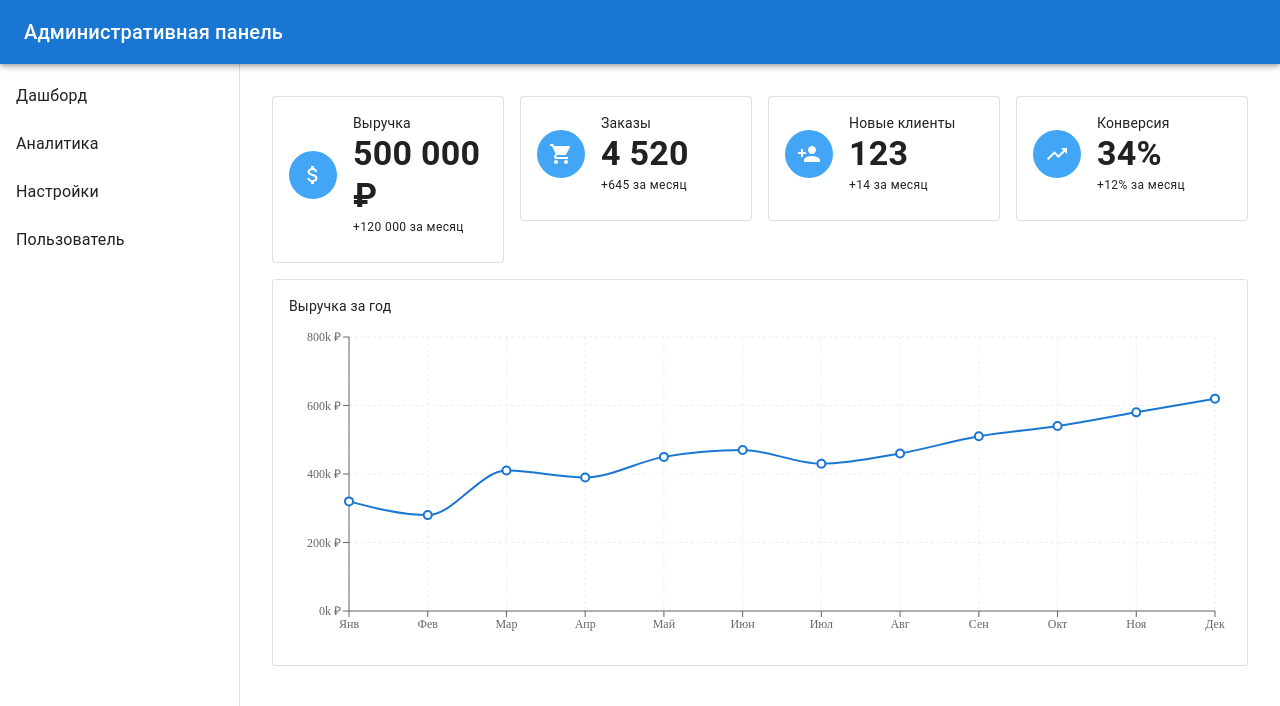
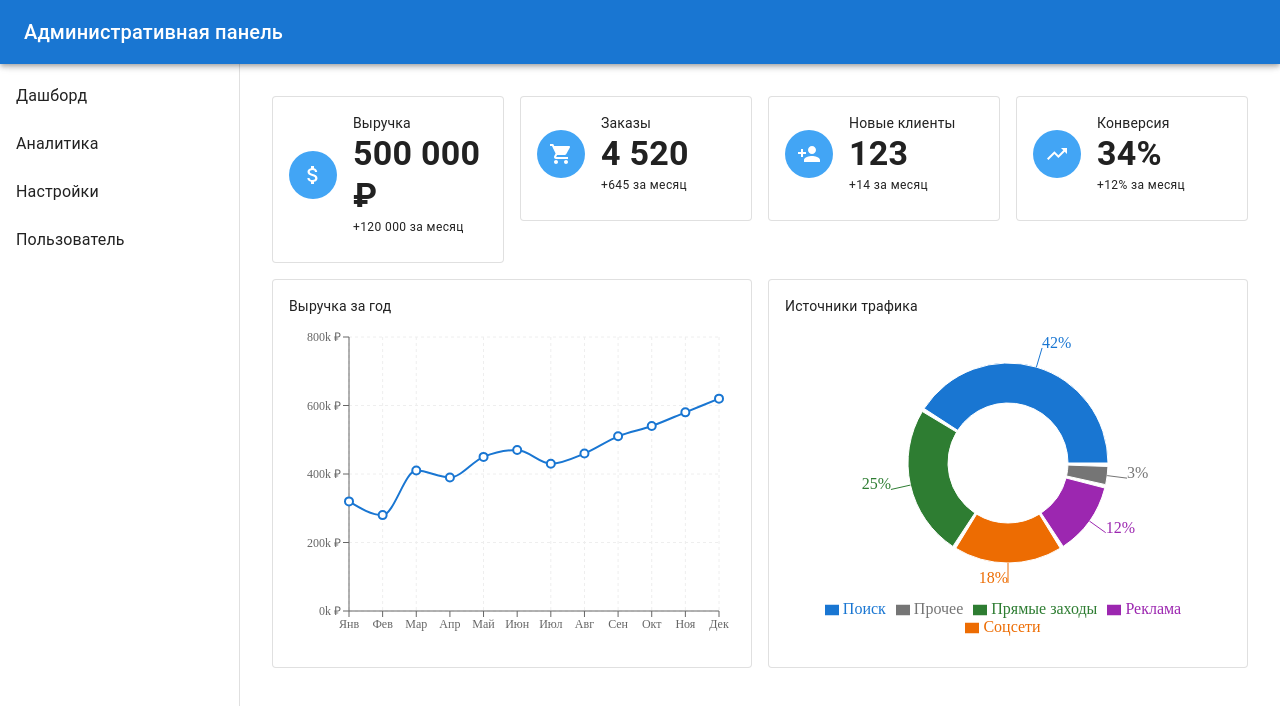
Before and after one commit to veliKerril/crm-admin, a React (Vite) app: page / in a window 1280 px wide. Shown: the top 706 px of the page. Built offline with nearby package versions, Linux system fonts and the light colour scheme.

Commit message:
dashboard: add traffic sources chart, extract mocks

```diff
--- /dev/null
+++ b/src/mocks/dashboard.js
@@ -0,0 +1,62 @@
+import AttachMoneyIcon from '@mui/icons-material/AttachMoney'
+import ShoppingCartIcon from '@mui/icons-material/ShoppingCart'
+import PersonAddIcon from '@mui/icons-material/PersonAdd'
+import TrendingUpIcon from '@mui/icons-material/TrendingUp'
+
+export const metricsData = [
+  {
+    id: 1,
+    title: 'Выручка',
+    value: 500000,
+    change: '+120 000 за месяц',
+    icon: AttachMoneyIcon,
+    format: (v) => `${v.toLocaleString('ru-RU')} ₽`,
+  },
+  {
+    id: 2,
+    title: 'Заказы',
+    value: 4520,
+    change: '+645 за месяц',
+    icon: ShoppingCartIcon,
+    format: (v) => v.toLocaleString('ru-RU'),
+  },
+  {
+    id: 3,
+    title: 'Новые клиенты',
+    value: 123,
+    change: '+14 за месяц',
+    icon: PersonAddIcon,
+    format: (v) => v.toLocaleString('ru-RU'),
+  },
+  {
+    id: 4,
+    title: 'Конверсия',
+    value: 34,
+    change: '+12% за месяц',
+    icon: TrendingUpIcon,
+    format: (v) => `${v}%`,
+  },
+]
+
+export const revenueData = [
+  { month: 'Янв', revenue: 320000 },
+  { month: 'Фев', revenue: 280000 },
+  { month: 'Мар', revenue: 410000 },
+  { month: 'Апр', revenue: 390000 },
+  { month: 'Май', revenue: 450000 },
+  { month: 'Июн', revenue: 470000 },
+  { month: 'Июл', revenue: 430000 },
+  { month: 'Авг', revenue: 460000 },
+  { month: 'Сен', revenue: 510000 },
+  { month: 'Окт', revenue: 540000 },
+  { month: 'Ноя', revenue: 580000 },
+  { month: 'Дек', revenue: 620000 },
+]
+
+export const trafficSourcesData = [
+  { name: 'Поиск', value: 42 },
+  { name: 'Прямые заходы', value: 25 },
+  { name: 'Соцсети', value: 18 },
+  { name: 'Реклама', value: 12 },
+  { name: 'Прочее', value: 3 },
+]
--- /dev/null
+++ b/src/mocks/index.js
@@ -0,0 +1 @@
+export * from './dashboard'
--- a/src/pages/Dashboard.jsx
+++ b/src/pages/Dashboard.jsx
@@ -1,52 +1,15 @@
 import Grid from '@mui/material/Grid'
-import AttachMoneyIcon from '@mui/icons-material/AttachMoney'
-import ShoppingCartIcon from '@mui/icons-material/ShoppingCart'
-import PersonAddIcon from '@mui/icons-material/PersonAdd'
-import TrendingUpIcon from '@mui/icons-material/TrendingUp'
+import Box from '@mui/material/Box'
 import { MetricCard } from './MetricCard'
-import Box from '@mui/material/Box'
 import { RevenueChart } from './RevenueChart'
-
-const mockData = [
-  {
-    id: 1,
-    title: 'Выручка',
-    value: 500000,
-    change: '+120 000 за месяц',
-    icon: AttachMoneyIcon,
-    format: (v) => `${v.toLocaleString('ru-RU')} ₽`,
-  },
-  {
-    id: 2,
-    title: 'Заказы',
-    value: 4520,
-    change: '+645 за месяц',
-    icon: ShoppingCartIcon,
-    format: (v) => v.toLocaleString('ru-RU'),
-  },
-  {
-    id: 3,
-    title: 'Новые клиенты',
-    value: 123,
-    change: '+14 за месяц',
-    icon: PersonAddIcon,
-    format: (v) => v.toLocaleString('ru-RU'),
-  },
-  {
-    id: 4,
-    title: 'Конверсия',
-    value: 34,
-    change: '+12% за месяц',
-    icon: TrendingUpIcon,
-    format: (v) => `${v}%`,
-  },
-]
+import { TrafficSourcesChart } from './TrafficSourcesChart'
+import { metricsData } from '../mocks'
 
 export function Dashboard() {
   return (
     <Box sx={{ display: 'flex', flexDirection: 'column', gap: 2 }}>
       <Grid container spacing={2}>
-        {mockData.map(({ id, title, value, change, icon, format }) => (
+        {metricsData.map(({ id, title, value, change, icon, format }) => (
           <Grid key={id} size={{ xs: 12, sm: 6, md: 4, lg: 3 }}>
             <MetricCard
               title={title}
@@ -58,7 +21,14 @@ export function Dashboard() {
         ))}
       </Grid>
 
-      <RevenueChart />
+      <Grid container spacing={2}>
+        <Grid size={{ xs: 12, md: 6 }}>
+          <RevenueChart />
+        </Grid>
+        <Grid size={{ xs: 12, md: 6 }}>
+          <TrafficSourcesChart />
+        </Grid>
+      </Grid>
     </Box>
   )
 }
--- a/src/pages/RevenueChart.jsx
+++ b/src/pages/RevenueChart.jsx
@@ -2,41 +2,21 @@ import Card from '@mui/material/Card'
 import CardContent from '@mui/material/CardContent'
 import Typography from '@mui/material/Typography'
 import {
-  LineChart,
-  Line,
-  XAxis,
-  YAxis,
-  CartesianGrid,
-  Tooltip,
-  ResponsiveContainer,
+  LineChart, Line, XAxis, YAxis, CartesianGrid, Tooltip, ResponsiveContainer,
 } from 'recharts'
-
-const data = [
-  { month: 'Янв', revenue: 320000 },
-  { month: 'Фев', revenue: 280000 },
-  { month: 'Мар', revenue: 410000 },
-  { month: 'Апр', revenue: 390000 },
-  { month: 'Май', revenue: 450000 },
-  { month: 'Июн', revenue: 470000 },
-  { month: 'Июл', revenue: 430000 },
-  { month: 'Авг', revenue: 460000 },
-  { month: 'Сен', revenue: 510000 },
-  { month: 'Окт', revenue: 540000 },
-  { month: 'Ноя', revenue: 580000 },
-  { month: 'Дек', revenue: 620000 },
-]
+import { revenueData } from '../mocks'
 
 const formatRub = (v) => `${(v / 1000).toLocaleString('ru-RU')}k ₽`
 
 export function RevenueChart() {
   return (
-    <Card variant="outlined">
+    <Card variant="outlined" sx={{ height: '100%' }}>
       <CardContent>
         <Typography variant="body2" color="text.secondary" gutterBottom>
           Выручка за год
         </Typography>
         <ResponsiveContainer width="100%" height={320}>
-          <LineChart data={data} margin={{ top: 16, right: 16, left: 0, bottom: 0 }}>
+          <LineChart data={revenueData} margin={{ top: 16, right: 16, left: 0, bottom: 0 }}>
             <CartesianGrid strokeDasharray="3 3" stroke="#eee" />
             <XAxis dataKey="month" tick={{ fontSize: 12 }} />
             <YAxis tickFormatter={formatRub} tick={{ fontSize: 12 }} />
--- /dev/null
+++ b/src/pages/TrafficSourcesChart.jsx
@@ -0,0 +1,42 @@
+import Card from '@mui/material/Card'
+import CardContent from '@mui/material/CardContent'
+import Typography from '@mui/material/Typography'
+import {
+  PieChart, Pie, Cell, Tooltip, Legend, ResponsiveContainer,
+} from 'recharts'
+import { trafficSourcesData } from '../mocks'
+
+const COLORS = ['#1976d2', '#2e7d32', '#ed6c02', '#9c27b0', '#757575']
+
+export function TrafficSourcesChart() {
+  return (
+    <Card variant="outlined" sx={{ height: '100%' }}>
+      <CardContent>
+        <Typography variant="body2" color="text.secondary" gutterBottom>
+          Источники трафика
+        </Typography>
+        <ResponsiveContainer width="100%" height={320}>
+          <PieChart>
+            <Pie
+              data={trafficSourcesData}
+              dataKey="value"
+              nameKey="name"
+              cx="50%"
+              cy="50%"
+              innerRadius={60}
+              outerRadius={100}
+              paddingAngle={2}
+              label={({ value }) => `${value}%`}
+            >
+              {trafficSourcesData.map((entry, index) => (
+                <Cell key={entry.name} fill={COLORS[index % COLORS.length]} />
+              ))}
+            </Pie>
+            <Tooltip formatter={(value) => `${value}%`} />
+            <Legend verticalAlign="bottom" height={36} />
+          </PieChart>
+        </ResponsiveContainer>
+      </CardContent>
+    </Card>
+  )
+}
```
